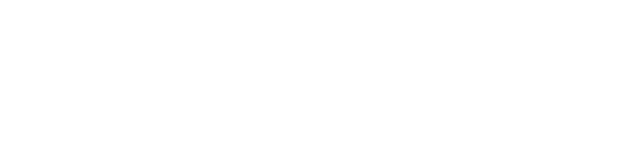
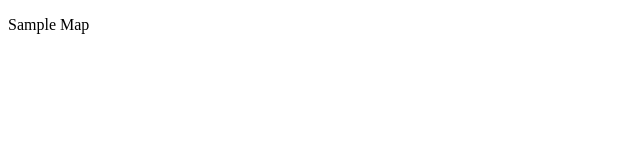
Before and after one commit to RKalkani/SampleMap, a plain HTML site: page index.html in a window 1280 px wide. Shown: the whole page, without its empty margins (0-640 px from the left). Drawn offline with Linux system fonts and the light colour scheme.

Commit message:
first commit
check gh-pages

```diff
--- a/index.html
+++ b/index.html
@@ -1,9 +1,9 @@
 <!DOCTYPE html>
 <html>
 <head>
-	<title></title>
+	<title>Sample Map</title>
 </head>
 <body>
-
+	<p>Sample Map</p>
 </body>
 </html>
```
